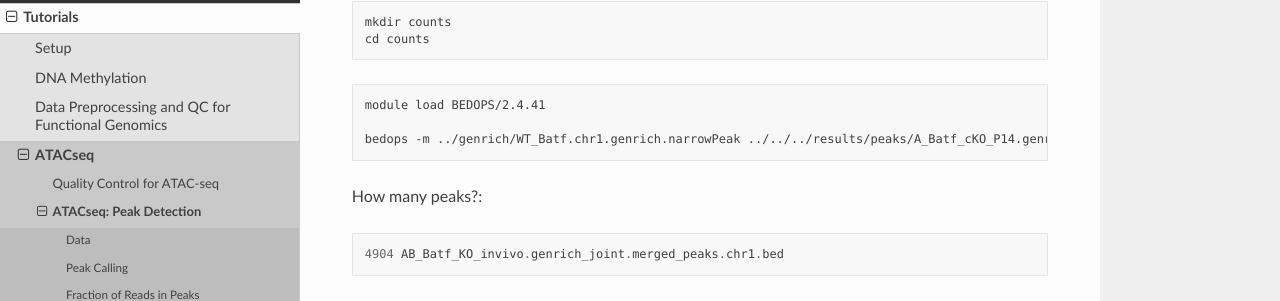
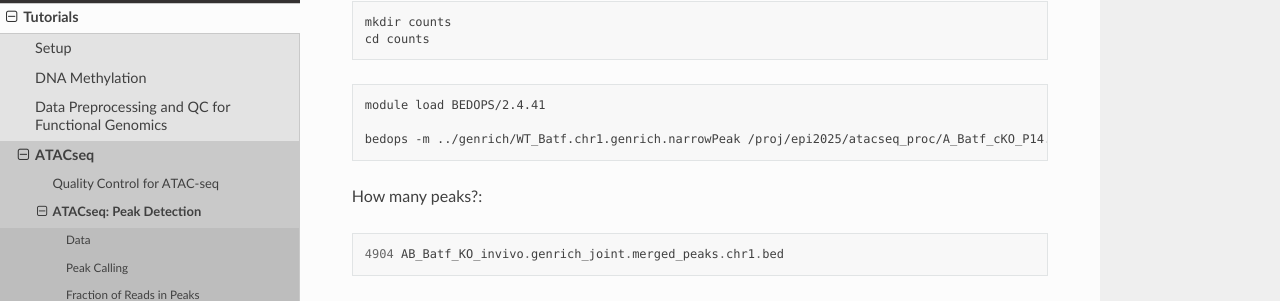
Before and after one commit to NBISweden/workshop-epigenomics-RTDs, a Sphinx documentation site: the page built from docs/content/tutorials/ATACseq/lab-atacseq-bulk.rst, in a window 1280 px wide and 900 px high, scrolled down 10382 px. Shown: the part 128-429 px from the top of the window. Built offline with Sphinx 7.4.7 and the Read the Docs theme 3.1.0, drawn with Linux system fonts in a browser that asks for light colours.

Commit message:
Update lab-atacseq-bulk.rst

```diff
--- a/docs/content/tutorials/ATACseq/lab-atacseq-bulk.rst
+++ b/docs/content/tutorials/ATACseq/lab-atacseq-bulk.rst
@@ -700,7 +700,7 @@ Starting at ``peaks``::
 
     module load BEDOPS/2.4.41
 
-    bedops -m ../genrich/WT_Batf.chr1.genrich.narrowPeak ../../../results/peaks/A_Batf_cKO_P14.genrich_joint.chr1.narrowPeak > AB_Batf_KO_invivo.genrich_joint.merged_peaks.chr1.bed
+    bedops -m ../genrich/WT_Batf.chr1.genrich.narrowPeak /proj/epi2025/atacseq_proc/A_Batf_cKO_P14.genrich_joint.chr1.narrowPeak > AB_Batf_KO_invivo.genrich_joint.merged_peaks.chr1.bed
 
 
 How many peaks?::
```
